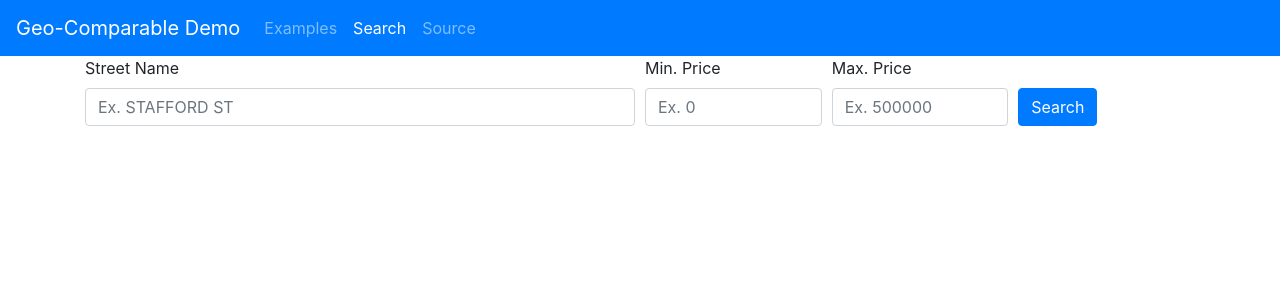
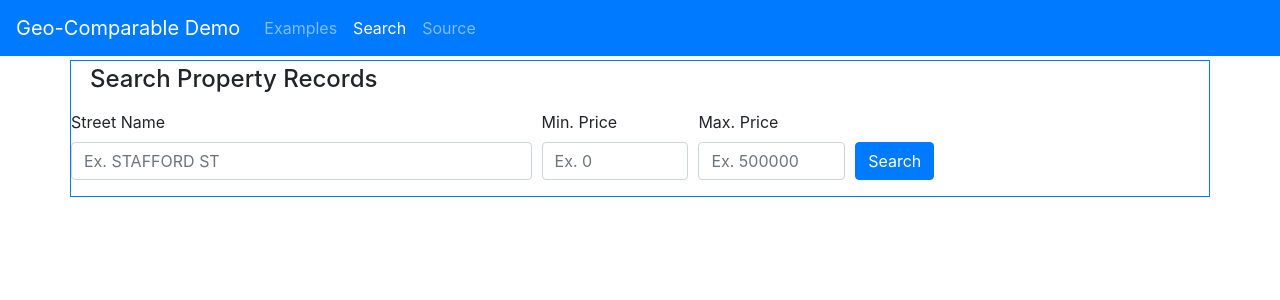
Before and after one commit to taylorj999/geo-comparable, a React app: page /#/search in a window 1280 px wide. Shown: the top 300 px of the page. Built offline with nearby package versions, Linux system fonts and the light colour scheme.

Commit message:
UI cleanup.

```diff
--- a/src/client/components/MainMenu.js
+++ b/src/client/components/MainMenu.js
@@ -1,6 +1,5 @@
 import React, { Component } from 'react';
 import {NavLink} from 'react-router-dom';
-import ContentWell from './ContentWell';
 
 export default class MainMenu extends Component {
   constructor(props) {
--- a/src/client/components/PropertySearch.js
+++ b/src/client/components/PropertySearch.js
@@ -80,7 +80,13 @@ export default class PropertySearch extends Component {
 	return(
       <div className="container" id="propertySearch">
 		  <form onSubmit={this.searchFormSubmit}>
-		    <div className="form-row d-flex align-items-end">
+		    <div className="row border border-primary mt-1">
+		      <div className="row m-1">
+		        <div className="col">
+		          <h4>Search Property Records</h4>
+		        </div>
+		      </div>
+		    <div className="form-row d-flex align-items-end mt-1">
 		      <div className="col-6 form-group">
  	            <label htmlFor="streetNameInput">Street Name</label>
 		        <AutocompleteDataComponent inputName="streetNameInput"/>
@@ -107,8 +113,9 @@ export default class PropertySearch extends Component {
 		        <button type="submit" className="btn btn-primary">Search</button>
 		      </div>
 		    </div>
+		    </div>
 		  </form>
-	    <div className="row">
+	    <div className="row mt-1">
           <div className="col-6">
 	            {function(){
 	            	if(this.state.propCount > 0) {
```
